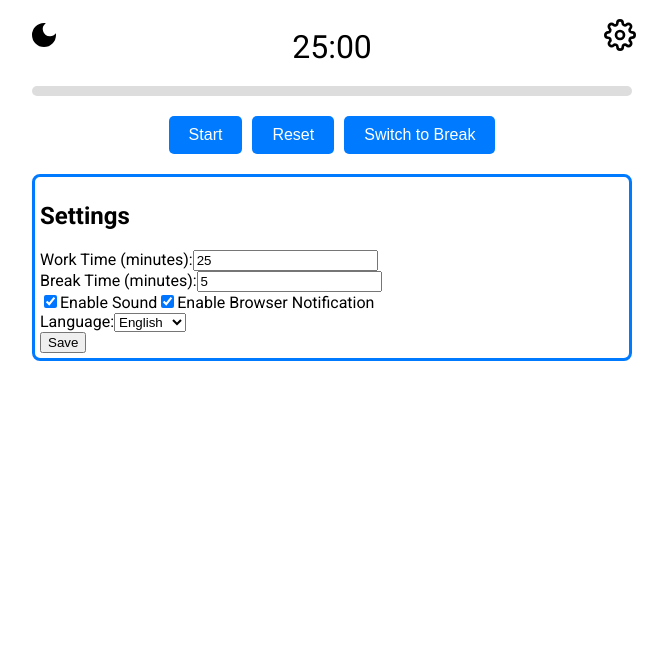
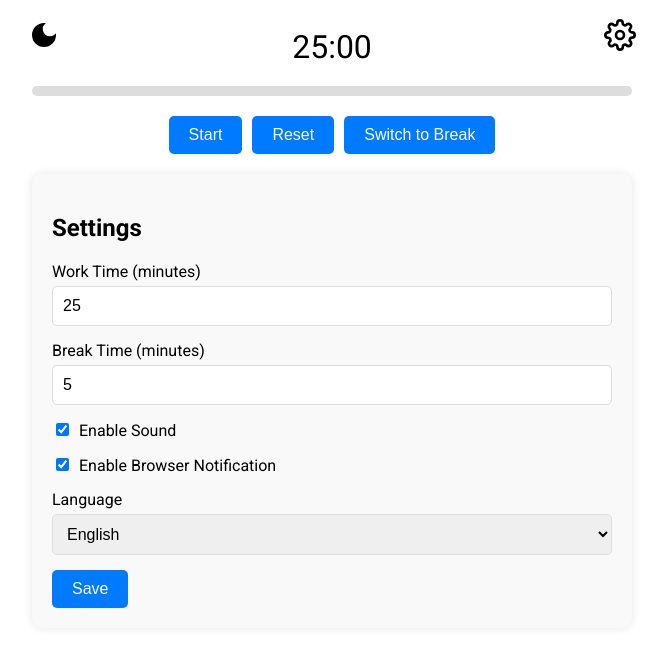
Before and after one commit to andrew-kras/pomodoro-react, a React (Create React App) app: page / in a window 1280 px wide. Both pictures are taken after a click on the button 928 px from the left and 39 px from the top of the page. Shown: the top 646 px of the page, without its empty margins (308-975 px from the left). Built offline with nearby package versions, Linux system fonts and the light colour scheme.

Commit message:
settings styles were added

```diff
--- a/src/components/Settings.js
+++ b/src/components/Settings.js
@@ -1,6 +1,7 @@
 import React, { useState, useContext } from 'react';
 import { TimerContext } from '../contexts/TimerContext';
 import { LanguageContext } from '../contexts/LanguageContext';
+import './Settings.scss';
 
 const Settings = () => {
     const { workTime, breakTime, setWorkTime, setBreakTime, enableSound, setEnableSound, enableBrowserNotification, setEnableBrowserNotification } = useContext(TimerContext);
@@ -16,46 +17,55 @@ const Settings = () => {
     return (
         <div className="settings">
             <h2>{translate('settings')}</h2>
-            <div>
-                <label>
-                    {translate('workTime')}:
+            <div className="setting-item">
+                <label>{translate('workTime')}</label>
                 <input
                     type="number"
                     value={newWorkTime}
                     onChange={(e) => setNewWorkTime(e.target.value)}
                 />
-                </label>
             </div>
-            <div>
-                <label>
-                    {translate('breakTime')}:
+            <div className="setting-item">
+                <label>{translate('breakTime')}</label>
                 <input
                     type="number"
                     value={newBreakTime}
                     onChange={(e) => setNewBreakTime(e.target.value)}
                 />
+            </div>
+            <div className="setting-item">
+                <label>
+                    <input
+                        type="checkbox"
+                        checked={enableSound}
+                        onChange={() => setEnableSound(!enableSound)}
+                    />
+                    {translate('enableSound')}
                 </label>
             </div>
-            <div className="settings-options">
+            <div className="setting-item">
                 <label>
-                    <input type="checkbox" checked={enableSound} onChange={() => setEnableSound(!enableSound)} />
-                    {translate('enableSound')}
-                </label>
-                <label>
-                    <input type="checkbox" checked={enableBrowserNotification} onChange={() => setEnableBrowserNotification(!enableBrowserNotification)} />
+                    <input
+                        type="checkbox"
+                        checked={enableBrowserNotification}
+                        onChange={() => setEnableBrowserNotification(!enableBrowserNotification)}
+                    />
                     {translate('enableBrowserNotification')}
                 </label>
             </div>
-            <div>
-                <label>
-                    {translate('language')}:
-                    <select value={language} onChange={(e) => setLanguage(e.target.value)}>
+            <div className="setting-item">
+                <label>{translate('language')}</label>
+                <select
+                    value={language}
+                    onChange={(e) => setLanguage(e.target.value)}
+                >
                     <option value="en">English</option>
                     <option value="ru">Русский</option>
                 </select>
-                </label>
             </div>
-            <button onClick={handleSave}>{translate('save')}</button>
+            <button className="save-button" onClick={handleSave}>
+                {translate('save')}
+            </button>
         </div>
     );
 };
--- /dev/null
+++ b/src/components/Settings.scss
@@ -0,0 +1,66 @@
+@import '../styles/variables';
+@import '../styles/mixins';
+
+.settings {
+  padding: 20px;
+  background-color: #f9f9f9;
+  border-radius: 10px;
+  box-shadow: 0 0 10px rgba(0, 0, 0, 0.1);
+
+  h2 {
+    font-size: 1.5rem;
+    margin-bottom: 20px;
+  }
+
+  .setting-item {
+    margin-bottom: 15px;
+
+    label {
+      display: block;
+      font-size: 1rem;
+      margin-bottom: 5px;
+    }
+
+    input[type="number"],
+    select {
+      width: 100%;
+      padding: 10px;
+      font-size: 1rem;
+      border: 1px solid #ddd;
+      border-radius: 5px;
+      box-sizing: border-box;
+
+      &:focus {
+        border-color: $blue-color;
+        outline: none;
+      }
+    }
+
+    input[type="checkbox"] {
+      margin-right: 10px;
+    }
+  }
+
+  .save-button {
+    padding: 10px 20px;
+    font-size: 1rem;
+    cursor: pointer;
+    border: none;
+    background-color: $blue-color;
+    color: white;
+    border-radius: 5px;
+    transition: background-color 0.3s ease, transform 0.1s ease;
+
+    &:hover {
+      background-color: #0056b3;
+    }
+
+    &:active {
+      transform: scale(0.95);
+    }
+
+    &:focus {
+      outline: none;
+    }
+  }
+}
--- a/src/styles/main.scss
+++ b/src/styles/main.scss
@@ -64,10 +64,6 @@ body {
   opacity: 0;
   transform: translateY(-20px);
 
-  border-radius: 8px;
-  padding: 5px;
-  border: 3px solid $blue-color;
-
   &.visible {
     opacity: 1;
     transform: translateY(0);
```
Lines whose indentation alone changed are shown as unchanged.
